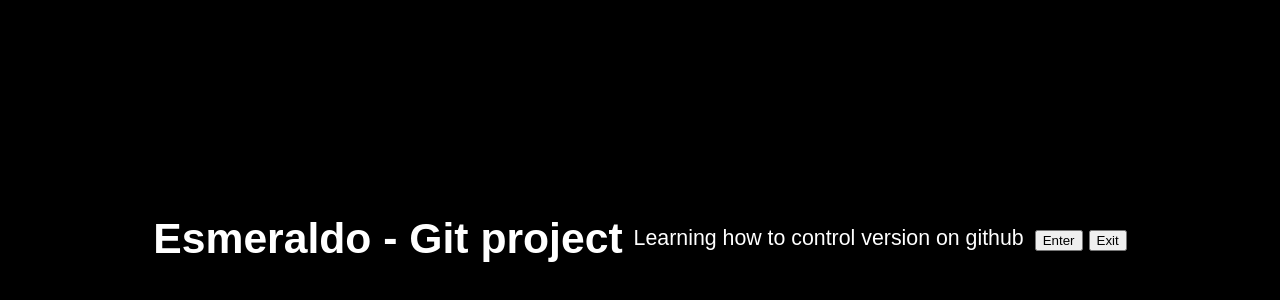
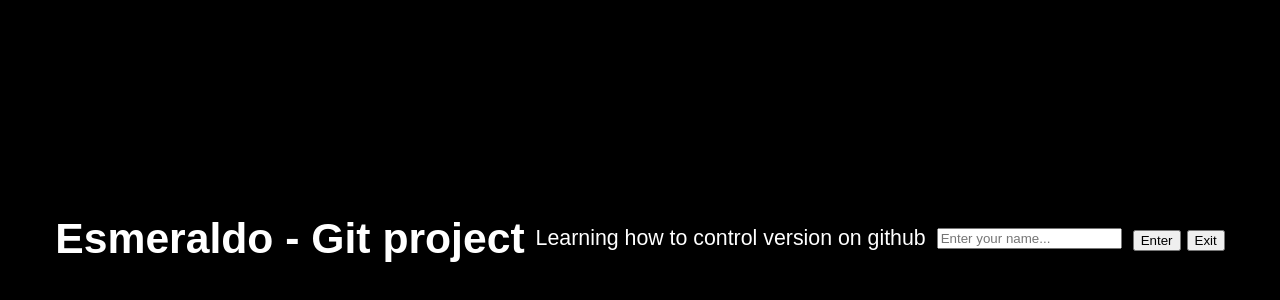
Before and after one commit to Esmeraldo007/git_project, a plain HTML site: page project1/index.html in a window 1280 px wide. Shown: the part 162-462 px from the top of the page. Drawn offline with Linux system fonts and the light colour scheme.

Commit message:
Add an input text

```diff
--- a/project1/index.html
+++ b/project1/index.html
@@ -26,6 +26,7 @@
 <body>
 	<h1>Esmeraldo - Git project</h1>
 	<p>Learning how to control version on github</p>
+	<input type="text" placeholder="Enter your name..." name="">
 	<section>
 		<button>Enter</button>
 		<button>Exit</button>
```
